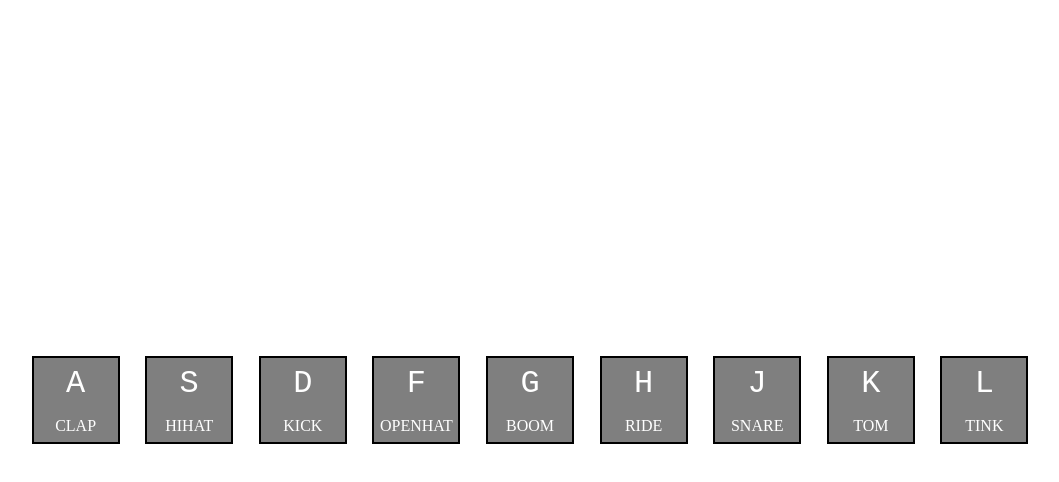
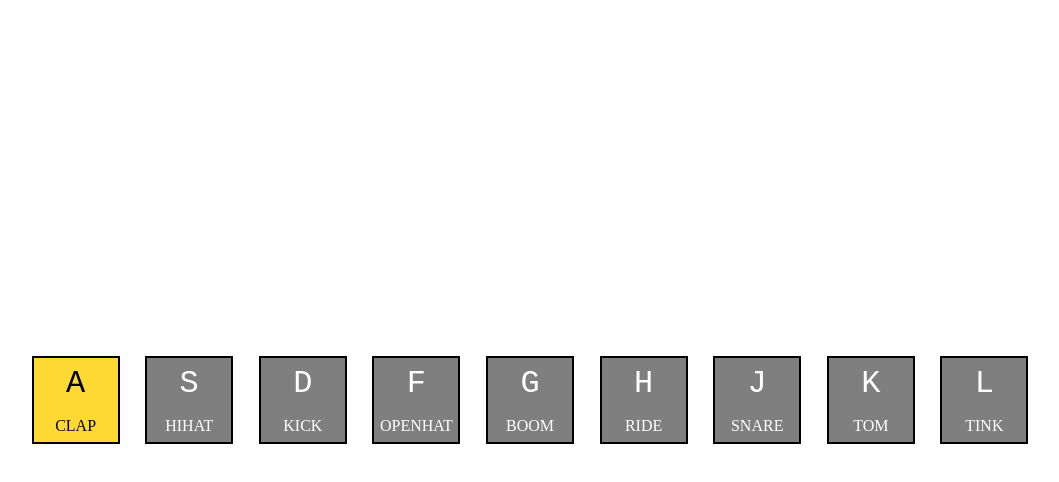
Before and after one commit to harry019/Drumkit, a plain HTML site: page index.html in a window 1280 px wide. In both pictures the pointer is over the element 185 px from the left and 400 px from the top of the page. Shown: the whole page, without its empty margins (110-1169 px from the left). Drawn offline with Linux system fonts and the light colour scheme.

Commit message:
mouse_hover

```diff
--- a/style.css
+++ b/style.css
@@ -38,6 +38,11 @@ body {
     color: white;
 }
 
+.key:hover {
+    background-color: rgba(255, 208, 0, 0.8);
+    color: black;
+}
+
 .key.playing {
     background-color: rgba(255, 208, 0, 0.8);
     color: black;
```
